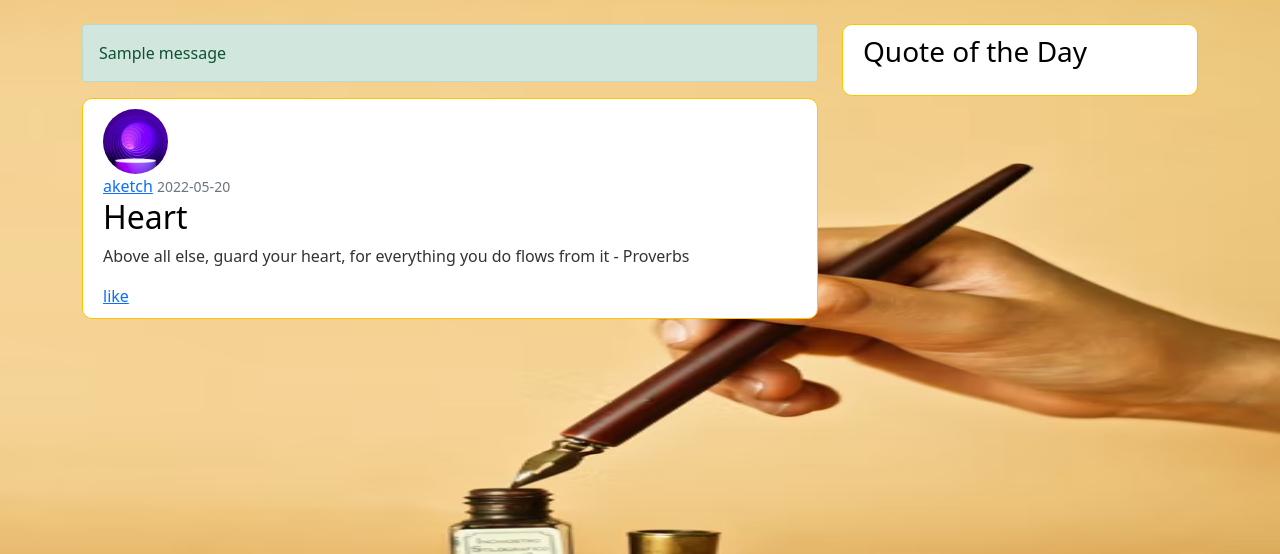
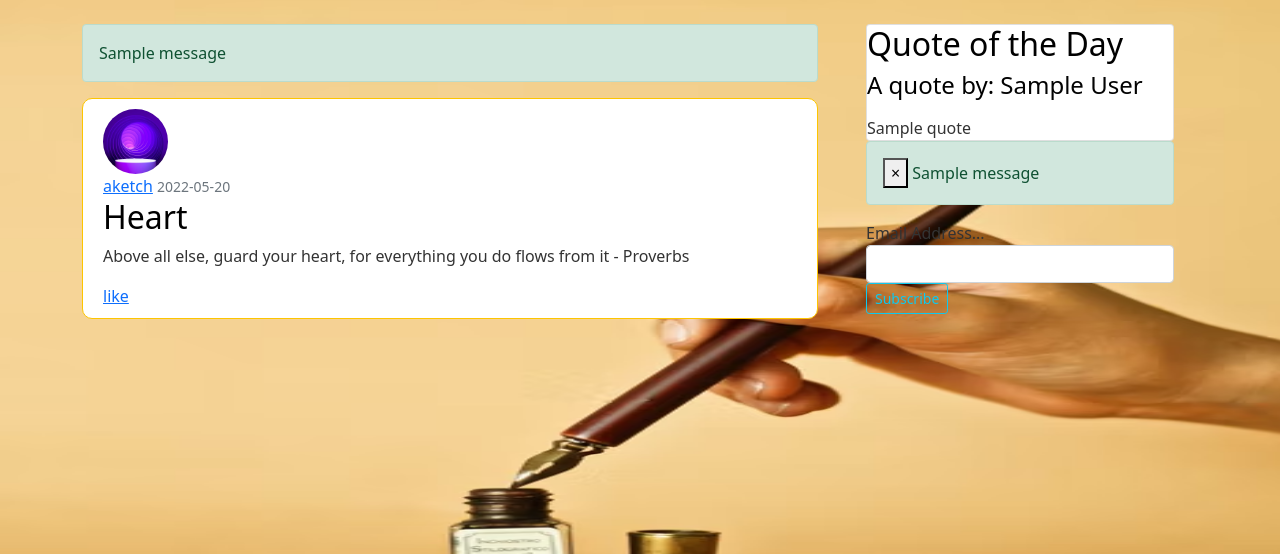
Before and after one commit to gracenyutu/Personal-Blog, a Flask app: template blog/templates/post.html in a window 1280 px wide. Shown: the part 56-610 px from the top of the page. Run offline with Flask 2, Linux system fonts and the light colour scheme; data comes from the database, SQL or seed files in the repository; both versions use the stored data as it was after the commit; tables that the repository leaves empty hold one stand-in row (values such as "Sample post"); the template is opened without the code that fills it: values that come from a table or form of the project are taken from there, most other values are stand-ins (such as "Sample title", 1, 10 or a date in 2020); one stand-in notice (Sample message) is shown.

Commit message:
create quotes model

```diff
--- a/blog/__init__.py
+++ b/blog/__init__.py
@@ -2,7 +2,7 @@ from flask import Flask
 from flask_sqlalchemy import SQLAlchemy
 from flask_bcrypt import Bcrypt
 from flask_login import LoginManager
-from  flask_migrate import Migrate
+from flask_migrate import Migrate
 
 app = Flask(__name__)
 
--- a/blog/routes.py
+++ b/blog/routes.py
@@ -3,7 +3,7 @@ import secrets
 from flask import render_template, url_for, flash, redirect, request, abort
 from blog import app, db, bcrypt
 from blog.forms import RegistrationForm, LoginForm, UpdateAccountForm, PostForm
-from blog.models import User, Post, Comment, Upvote, Downvote
+from blog.models import User, Post, Comment, Upvote, Downvote, Quote
 from flask_login import login_user, current_user, logout_user, login_required
 
 
@@ -71,7 +71,7 @@ def account():
         current_user.username = form.username.data
         current_user.email = form.email.data
         db.session.commit()
-        flash('accout updated successfully!', 'success')
+        flash('account updated successfully!', 'success')
         return redirect(url_for('account'))
     elif request.method == 'GET':
         form.username.data = current_user.username
--- a/blog/templates/layout.html
+++ b/blog/templates/layout.html
@@ -17,12 +17,6 @@
         <div class="navbar navbar-expand-md navbar-dark bg-steel fixed-top " role="navigation">
             <div class="container-fluid">
                 <div class="navbar-header">
-                    <!-- <button type="button" class="navbar-toggle" data-toggle="collapse" data-target=".navbar-collapse">
-                      <span class="sr-only">Posts</span>
-                      <span class="icon-bar"></span>
-                      <span class="icon-bar"></span>
-                      <span class="icon-bar"></span>
-                    </button> -->
                     <a class="navbar-brand" href="/"> Posts </a>
                 </div>
                 <div class="collapse navbar-collapse" id="navbarToggle">
@@ -58,10 +52,31 @@
               {% block content %}{% endblock %}
           </div>
           <div class="col-md-4">
-            <div class="content-section">
-              <h3>Quote of the Day</h3>
-              <p class='text-muted'></p>
+            <div class="container">
+              <div class="card cardquote">
+                  <div class="card-title">
+                    <h2>Quote of the Day</h2></hr>
+                    <h4>A quote by: <span style="color: rgb(3, 3, 3)">{{Quote.author}}</span> </h4>
+                  </div>
+                  <p class="card-text">{{Quote.quote}}</p>
+              </div>
+          </div>
+          <div class="container-fluid">
+            {% for message in get_flashed_messages() %}
+            <div class="alert alert-success">
+            <button type="button" class="close" data-dismiss="alert">&times;</button>
+            {{ message }}
             </div>
+            {% endfor %}
+            <form class="form-inline ml-2" action="{{url_for('main.subscribe')}}" method="POST">
+                <div class="md-form form-group">
+                    <label class="white-color">Email Address...</label>
+                    <input type="email"  class="form-control " name ="subscriber" required>
+                </div>
+                <div class="md-form form-group">
+                    <button class="btn btn-sm btn-outline-info" id="subs">Subscribe</button>
+                </div>
+            </form>
           </div>
         </div>
       </main>
--- a/blog/templates/post.html
+++ b/blog/templates/post.html
@@ -22,7 +22,7 @@
         <div class="modal-dialog modal-dialog-scrollable" role="document">
           <div class="modal-content">
             <div class="modal-header">
-              <h5 class="modal-title" id="deleteModalScrollableTitle">Modal title</h5>
+              <h5 class="modal-title" id="deleteModalScrollableTitle">Delete post?</h5>
               <button type="button" class="close" data-dismiss="modal" aria-label="Close">
                 <span aria-hidden="true">&times;</span>
               </button>
```
Also changed, not shown: blog/models.py (+5 -10 lines), blog/site.db, blog/static/images/39135a2693f22926b660.jpg (added), blog/static/images/d9c97830e502f474ccc6.jpg (added).
